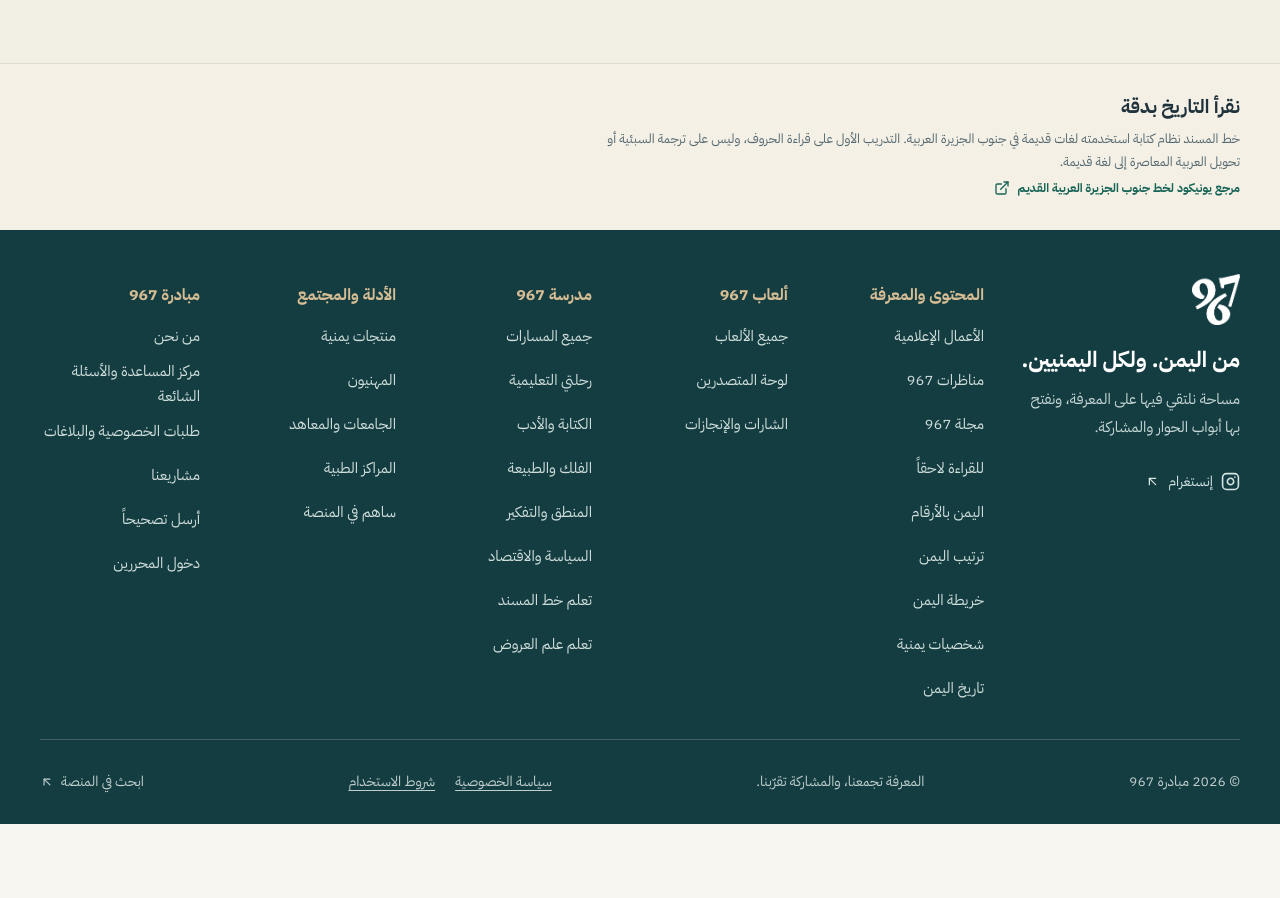
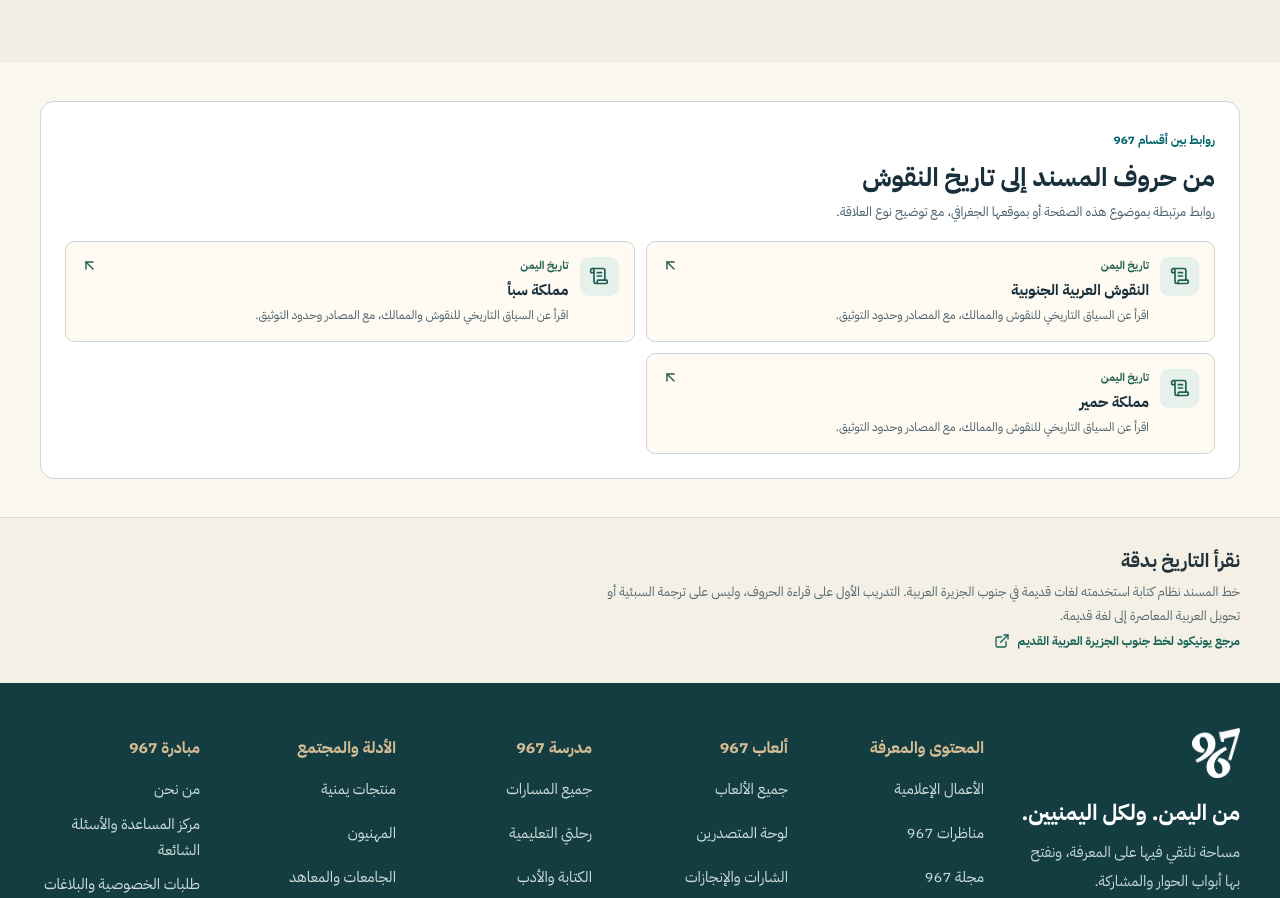
Before and after one commit to AihamAnter/967-initiative, a Next.js app: page /school/writing/musnad in a window 1280 px wide. Shown: the part 3775-4673 px from the top of the page. Before the commit the page ends 4599 px from the top, so only its background shows below. Built offline with nearby package versions, Linux system fonts and the light colour scheme; no server answers.

Commit message:
feat(school): connect Musnad lessons to published South Arabian history

```diff
--- a/app/school/writing/musnad/page.jsx
+++ b/app/school/writing/musnad/page.jsx
@@ -4,6 +4,10 @@ import {ChevronLeft,ExternalLink,GraduationCap,ScrollText} from 'lucide-react';
 import {getSiteSettings} from '@/lib/data';
 import {sectionIsVisible} from '@/lib/pageVisibility';
 import {pageMetadata} from '@/lib/seo';
+import {serverDb} from '@/lib/supabase-server';
+import {readHistoryCatalog} from '@/lib/historyRepository';
+import {musnadCrossLinks} from '@/lib/knowledgeConnections';
+import CrossSectionPaths from '@/components/knowledge/CrossSectionPaths';
 import {MUSNAD_SOURCE,MUSNAD_STAGES} from '@/lib/schoolMusnad';
 import SchoolJourney from '@/components/school/SchoolJourney';
 import styles from '../../school.module.css';
@@ -12,6 +16,9 @@ export const metadata=pageMetadata({title:'خط المسند | مدرسة 967',d
 export default async function MusnadPage(){
  const settings=await getSiteSettings();
  if(!sectionIsVisible('school',settings.pageVisibility))notFound();
+ const entries=sectionIsVisible('history',settings.pageVisibility)
+  ?await readHistoryCatalog(serverDb()).then(result=>result.entries).catch(()=>[]):[];
+ const crossLinks=musnadCrossLinks(entries,settings.pageVisibility);
  return <main className={styles.root}>
   <section className={styles.innerHero}><div className="container">
    <div className={styles.breadcrumb}><Link href="/school">مدرسة 967</Link><ChevronLeft size={14}/><Link href="/school/writing">الكتابة والأدب</Link><ChevronLeft size={14}/> خط المسند</div>
@@ -29,6 +36,7 @@ export default async function MusnadPage(){
     <a href="https://doi.org/10.82194/dasi-epi-1085" target="_blank" rel="noopener noreferrer"><span>أرشيف DASI · RES 2651</span><strong>نقش سبئي قديم بنظام الاتجاه المتناوب</strong><p>مرجع علمي يوضح اختلاف اتجاه الكتابة في بعض النقوش المبكرة عن الاتجاه الشائع من اليمين إلى اليسار.</p><span>اقرأ بطاقة النقش <ExternalLink size={16}/></span></a>
    </div>
   </div></section>
+  {crossLinks.length>0&&<div className="container"><CrossSectionPaths items={crossLinks} id="musnad-cross-paths" title="من حروف المسند إلى تاريخ النقوش"/></div>}
   <section className={styles.reference}><div className="container"><div><h2>نقرأ التاريخ بدقة</h2><p>خط المسند نظام كتابة استخدمته لغات قديمة في جنوب الجزيرة العربية. التدريب الأول على قراءة الحروف، وليس على ترجمة السبئية أو تحويل العربية المعاصرة إلى لغة قديمة.</p></div><a href={MUSNAD_SOURCE} target="_blank" rel="noopener noreferrer">مرجع يونيكود لخط جنوب الجزيرة العربية القديم <ExternalLink size={16}/></a></div></section>
  </main>;
 }
```
